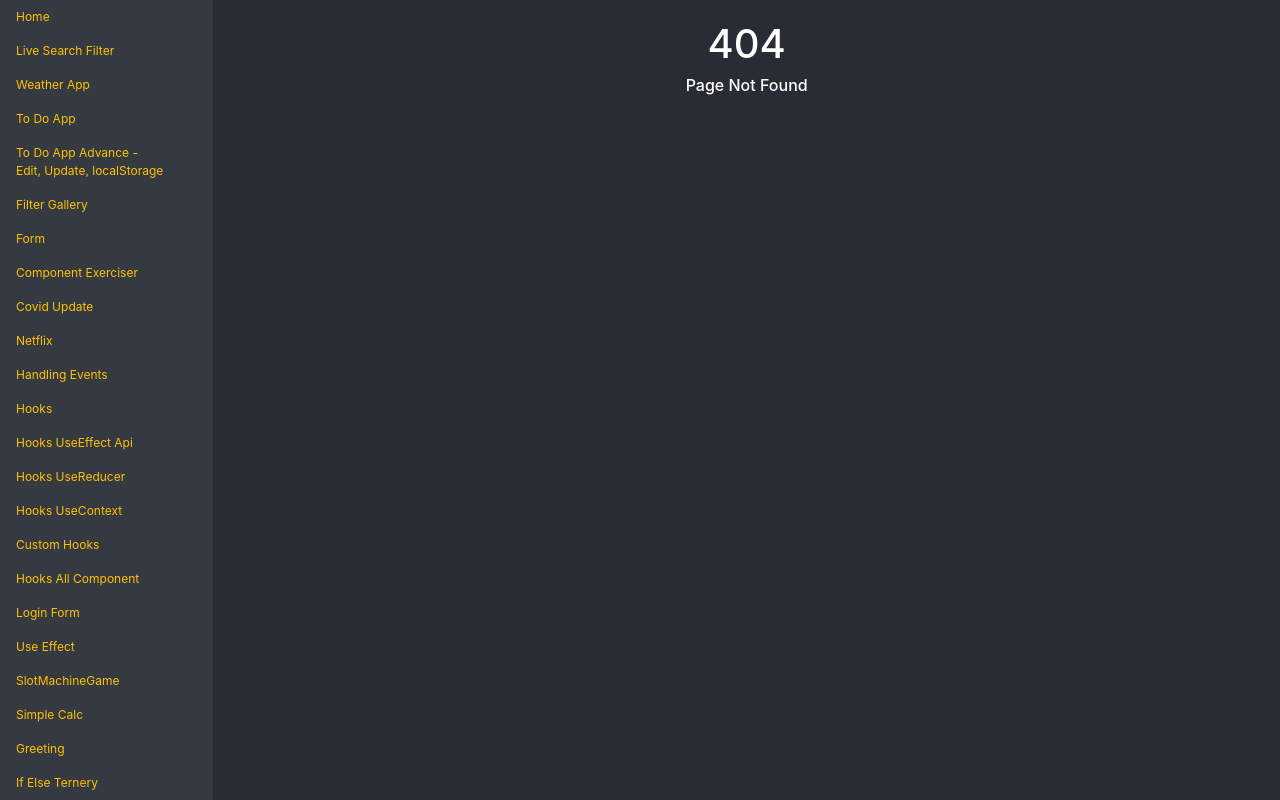
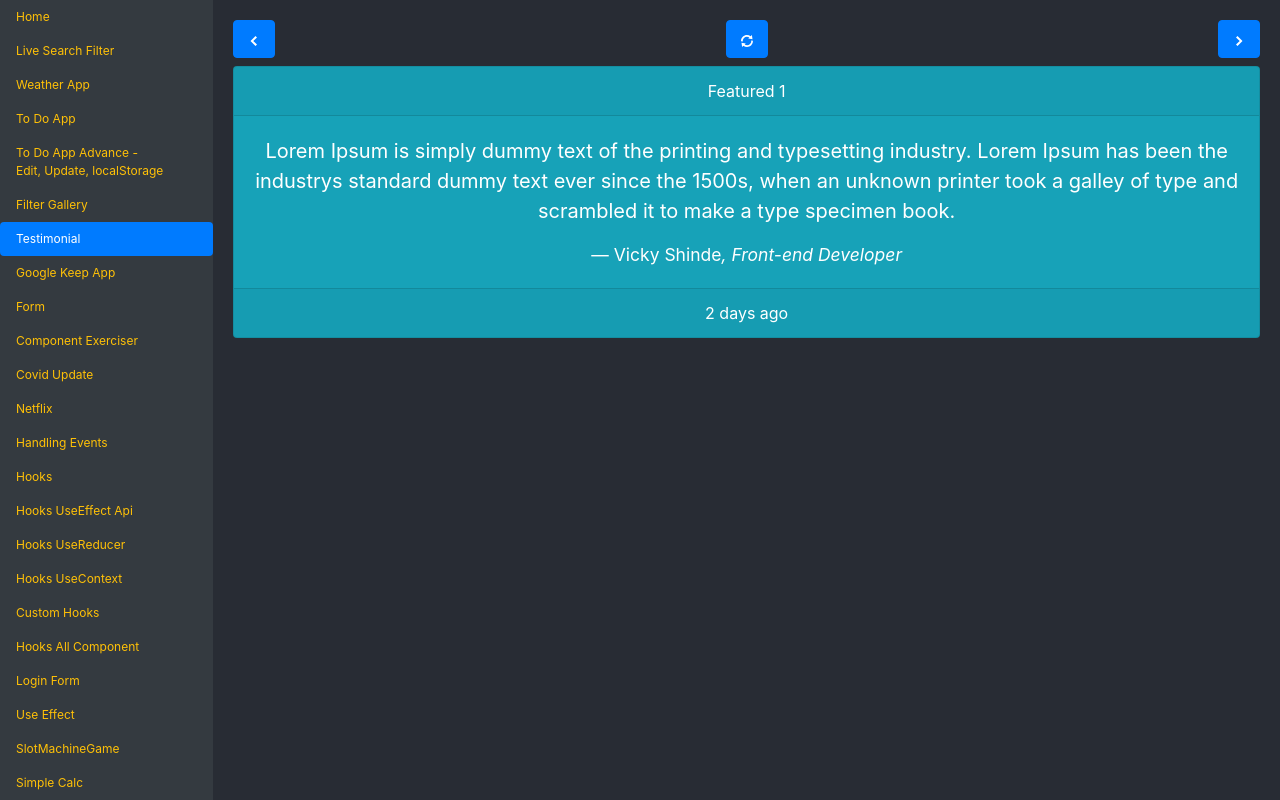
Before and after one commit to vicky-webonise/react2021, a React (Create React App) app: page /testimonial in a window 1280 px wide. Built offline with nearby package versions, Linux system fonts and the light colour scheme.

Commit message:
exercise | keep and testimonial

```diff
--- a/package.json
+++ b/package.json
@@ -9,6 +9,7 @@
     "bootstrap": "^4.6.0",
     "react": "^17.0.2",
     "react-dom": "^17.0.2",
+    "react-icons": "^4.3.1",
     "react-router-dom": "^5.3.0",
     "react-scripts": "4.0.3",
     "web-vitals": "^1.1.2"
--- a/src/App.js
+++ b/src/App.js
@@ -32,6 +32,9 @@ import HooksUseReducer from "./components/hooks/HooksUseReducer";
 import HooksUseContext from "./components/hooks/useContext/HooksUseContext";
 import CustomHooks from "./components/hooks/CustomHooks/CustomHooks";
 
+import Testimonial from "./components/Testimonial/Testimonial";
+import GoogleKeepApp from "./components/GoogleKeepApp/GoogleKeepApp";
+
 function App() {
   return (
     <div className="pageWrap">
@@ -62,6 +65,8 @@ function App() {
               <Route path="/netflix" component={Netflix} />
               <Route path="/slotMachineGame" component={SlotMachineGame} />
               <Route path="/simpleCalc" component={SimpleCalc} />
+              <Route path="/testimonial" component={Testimonial} />
+              <Route path="/googleKeepApp" component={GoogleKeepApp} />
               <Route
                 path="/greeting"
                 component={() => <Greeting fName="Vicky" lName="Shinde" />}
--- /dev/null
+++ b/src/components/GoogleKeepApp/CreateNote.jsx
@@ -0,0 +1,84 @@
+import { useState } from "react";
+import { GoPlus } from "react-icons/go";
+
+const CreateNote = ({ passNote }) => {
+  const [show, setShow] = useState(false);
+  const [note, setNote] = useState({
+    title: "",
+    content: "",
+  });
+
+  const inputEvent = (event) => {
+    // const value = event.target.value;
+    // const name = event.target.name;
+
+    const { name, value } = event.target;
+
+    setNote((prevData) => {
+      return {
+        ...prevData,
+        [name]: value,
+      };
+    });
+  };
+
+  const addEvent = () => {
+    passNote(note);
+    setNote({
+      title: "",
+      content: "",
+    });
+    setShow(false);
+  };
+
+  const showIt = () => {
+    setShow(true);
+  };
+
+  return (
+    <>
+      <h4>Add Note</h4>
+      <div className="row">
+        <div className="col-4 offset-4">
+          {/* <form> */}
+          <div className="form-group">
+            <input
+              type="text"
+              className="form-control"
+              placeholder="Title"
+              name="title"
+              onChange={inputEvent}
+              value={note.title}
+              onClick={showIt}
+            />
+          </div>
+          {show && (
+            <>
+              <div className="form-group">
+                <textarea
+                  placeholder="Write a note"
+                  className="form-control"
+                  id="exampleFormControlTextarea1"
+                  rows="3"
+                  name="content"
+                  onChange={inputEvent}
+                  value={note.content}
+                ></textarea>
+              </div>
+              <button
+                onClick={addEvent}
+                type="submit"
+                className="btn btn-primary"
+              >
+                <GoPlus />
+              </button>
+            </>
+          )}
+          {/* </form> */}
+        </div>
+      </div>
+    </>
+  );
+};
+
+export default CreateNote;
--- /dev/null
+++ b/src/components/GoogleKeepApp/GoogleKeepApp.jsx
@@ -0,0 +1,46 @@
+import {useState } from 'react';
+import CreateNote from './CreateNote';
+import ListNote from './ListNote';
+
+const GoogleKeepApp = () => {
+
+  const [addItem, setAddItem] = useState([]);
+
+  const addNote = (note) => {
+    setAddItem((prevData) => {
+      return [...prevData, note];
+    });
+    console.log(note);
+  }
+
+  const onDelete = (id) => {
+    setAddItem((oldDataNwe) => oldDataNwe.filter ((curItem, index) => {
+      return index !== id;
+    })
+
+    );
+  };
+
+  return (
+    <>
+      <h1>Google Keep App</h1>
+      <CreateNote passNote={addNote} />
+      <h1>List Note</h1>
+      <div className="row">
+        {addItem.map((item, index) => {
+          return (
+            <ListNote
+              id={index}
+              key={index}
+              title={item.title}
+              content={item.content}
+              deleteItem={onDelete}
+            />
+          );
+        })}
+      </div>
+    </>
+  );
+}
+
+export default GoogleKeepApp;
--- /dev/null
+++ b/src/components/GoogleKeepApp/ListNote.jsx
@@ -0,0 +1,39 @@
+import { GoTrashcan } from "react-icons/go";
+
+const ListNote = ({
+  id = "",
+  title = "",
+  content = "",
+  deleteItem = () => {},
+}) => {
+
+  const deleteNote = () => {
+    deleteItem(id);
+  };
+
+  return (
+    <>
+      <div className="col-4">
+        <div className={`card text-white bg-success mb-4`}>
+          <div className="card-header">
+            {id} {title}
+          </div>
+          <div className="card-body">
+            <p className="card-text">{content}</p>
+            <p className="card-text">
+              <button
+                onClick={deleteNote}
+                type="submit"
+                className="btn btn-primary"
+              >
+                <GoTrashcan />
+              </button>
+            </p>
+          </div>
+        </div>
+      </div>
+    </>
+  );
+};
+
+export default ListNote;
--- /dev/null
+++ b/src/components/Testimonial/Testimonial.jsx
@@ -0,0 +1,77 @@
+import { useState } from "react";
+import { GoChevronLeft, GoChevronRight, GoSync } from "react-icons/go";
+import people from "../../mockData/testimonialData";
+
+const Testimonial = () => {
+
+  const [index, setIndex] = useState(0);
+
+  const {id, name, job, msg} = people[index];
+
+  const checkNumber = (number) => {
+    if (number > people.length - 1) {
+      return 0
+    }
+    if (number < 0) {
+      return people.length -1;
+    }
+    return number;
+  }
+
+  const prevPerson = () => {
+    setIndex((index) => {
+      let newIndex = index - 1;
+      return checkNumber(newIndex);
+    });
+    console.log(index);
+  }
+
+  const nextPerson = () => {
+    setIndex((index) => {
+      let newIndex = index + 1;
+      return checkNumber(newIndex);
+    });
+    console.log(index);
+  }
+
+  const randomPerson = () => {
+    let randomNumber = Math.floor(Math.random() * people.length);
+
+    if (randomNumber === index) {
+      randomNumber = index + 1;
+    }
+    setIndex(checkNumber(randomNumber));
+    console.log(index);
+  }
+
+    return (
+      <>
+        <div className="d-flex justify-content-between">
+          <button className="btn btn-primary mb-2" onClick={prevPerson}>
+            <GoChevronLeft />
+          </button>
+          <button className="btn btn-primary mb-2" onClick={randomPerson}>
+            <GoSync />
+          </button>
+          <button className="btn btn-primary mb-2" onClick={nextPerson}>
+            <GoChevronRight />
+          </button>
+        </div>
+        <div className="card text-white bg-info text-center">
+          <div className="card-header">Featured {id}</div>
+          <div className="card-body">
+            <blockquote className="blockquote mb-0">
+              <p>{msg}</p>
+              <footer className="blockquote-footer text-white">
+                {name}
+                <cite title="Source Title">, {job}</cite>
+              </footer>
+            </blockquote>
+          </div>
+          <div className="card-footer">2 days ago</div>
+        </div>
+      </>
+    );
+}
+
+export default Testimonial;
--- a/src/components/hooks/HooksUseReducer.jsx
+++ b/src/components/hooks/HooksUseReducer.jsx
@@ -9,13 +9,16 @@ const countReducer = (countState, payload) => {
       return countState + 1;
       break;
     case "DECREMENT":
-      return countState - 1;
+      console.log(0 >= countState);
+      if(0 >= countState) {
+        return 0
+      } else {
+        return countState - 1;
+      }
       break;
     default :
     return countState;
   }
-
-  return countState;
 };
 const HooksUseReducer = () => {
 
--- a/src/components/shared/Navbar.jsx
+++ b/src/components/shared/Navbar.jsx
@@ -58,6 +58,26 @@ const NavBar = () => {
             to="/filterGallery"
           >
             Filter Gallery
+          </NavLink>
+        </li>
+        <li className="nav-item">
+          <NavLink
+            exact
+            className="nav-link"
+            activeClassName="active"
+            to="/testimonial"
+          >
+            Testimonial
+          </NavLink>
+        </li>
+        <li className="nav-item">
+          <NavLink
+            exact
+            className="nav-link"
+            activeClassName="active"
+            to="/googleKeepApp"
+          >
+            Google Keep App
           </NavLink>
         </li>
         <li className="nav-item">
--- a/src/index.js
+++ b/src/index.js
@@ -9,7 +9,7 @@ import "./styles/global.scss";
 
 ReactDOM.render(
   <React.StrictMode>
-    <BrowserRouter>
+    <BrowserRouter >
       <App />
     </BrowserRouter>
   </React.StrictMode>,
--- /dev/null
+++ b/src/mockData/testimonialData.jsx
@@ -0,0 +1,28 @@
+const testimonial = [
+  {
+    id: 1,
+    name: "Vicky Shinde",
+    job: "Front-end Developer",
+    msg: "Lorem Ipsum is simply dummy text of the printing and typesetting industry. Lorem Ipsum has been the industrys standard dummy text ever since the 1500s, when an unknown printer took a galley of type and scrambled it to make a type specimen book.",
+  },
+  {
+    id: 2,
+    name: "Sharvari Shinde",
+    job: "CA",
+    msg: "Lorem Ipsum is simply when an unknown printer took a galley of type and scrambled it to make a type specimen book.",
+  },
+  {
+    id: 3,
+    name: "Ayush Shinde",
+    job: "Manager",
+    msg: "Lorem Ipsum is simply Ipsum has been the industrys standard dummy text ever since the 1500s, when an unknown printer took a galley of type and scrambled it to make a type specimen book.",
+  },
+  {
+    id: 4,
+    name: "Piyush Shinde",
+    job: "CEO",
+    msg: " text of the printing and typesetting industry. Lorem Ipsum has been the industrys standard dummy text ever since the 1500s, when an unknown printer took a galley of type and scrambled it to make a type specimen book.",
+  },
+];
+
+export default testimonial;
```
Also changed, not shown: 1 other file (tests, documents, lock files or other folders).
